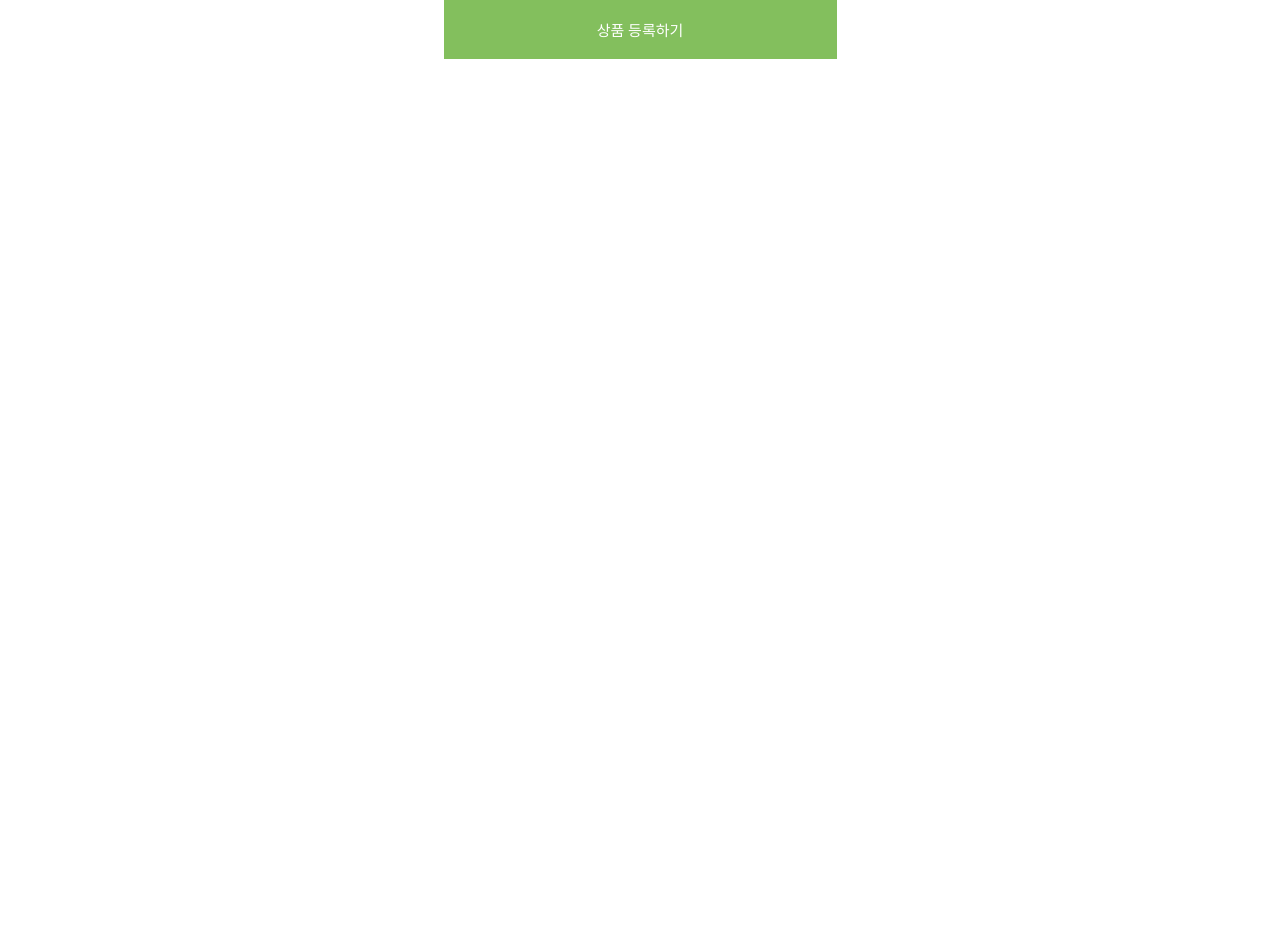
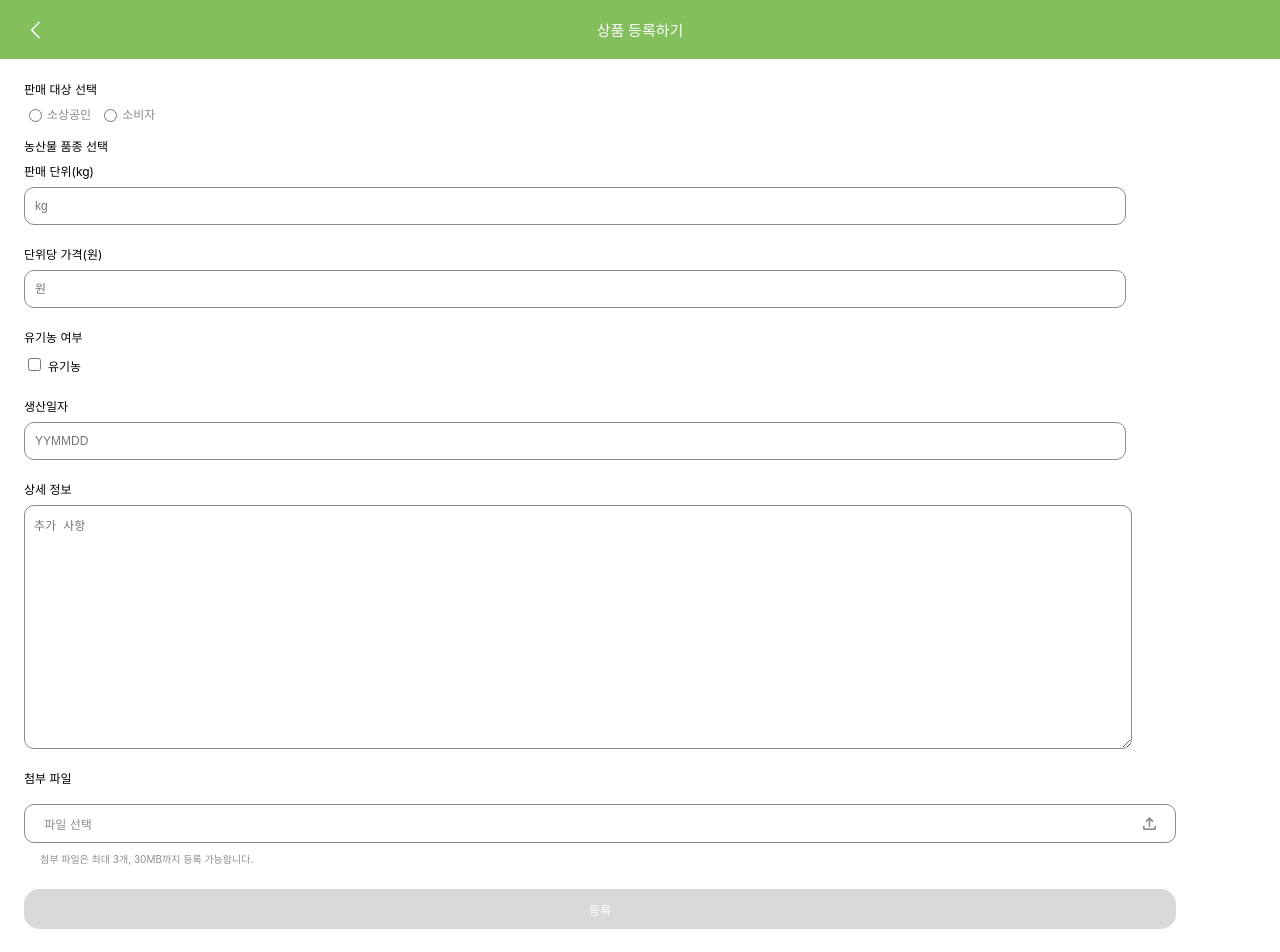
Before and after one commit to FarmX-LuralLink/LuralLink_FE, a React (Vite) app: page /upload in a window 1280 px wide. Shown: the top 952 px of the page. Before the commit the page ends 800 px from the top, so only its background shows below. Built offline with nearby package versions, Linux system fonts and the light colour scheme.

Commit message:
기능1 screen1 UI구현 완료

```diff
--- /dev/null
+++ b/src/components/checkbox.tsx
@@ -0,0 +1,46 @@
+import React from "react";
+import styled from "styled-components";
+
+const CheckBoxContainer = styled.div`
+  display: flex;
+  flex-direction: row;
+  align-items: start;
+  gap: 4px;
+  margin-bottom: 20px;
+  align-items: center;
+`;
+const CheckBoxText = styled.text`
+  display: flex;
+  align-items: center;
+  color: #000;
+  /* font-family: Inter; */
+  font-size: 12px;
+  font-style: normal;
+  font-weight: 400;
+  line-height: normal;
+`;
+
+interface CheckBoxProps {
+  category: string;
+  isChecked: boolean;
+  onChange: (checked: boolean) => void;
+}
+
+const CheckBox: React.FC<CheckBoxProps> = ({
+  category,
+  isChecked,
+  onChange,
+}) => {
+  const handleChange = (event: React.ChangeEvent<HTMLInputElement>) => {
+    onChange(event.target.checked);
+  };
+  return (
+    <CheckBoxContainer>
+      <label>
+        <input type="checkbox" checked={isChecked} onChange={handleChange} />
+      </label>
+      <CheckBoxText>{category}</CheckBoxText>
+    </CheckBoxContainer>
+  );
+};
+export default CheckBox;
--- /dev/null
+++ b/src/components/fileupload.tsx
@@ -0,0 +1,90 @@
+import React, { useState } from "react";
+import styled from "styled-components";
+import UploadIcon from "../assets/upload_icon.png";
+
+const FileUploadContainer = styled.div`
+  display: flex;
+  flex-direction: column;
+`;
+
+const FileUploadButton = styled.button`
+  border-radius: 10px;
+  border: 1px solid #8a8a8a;
+  width: 90vw;
+  height: 39px;
+  display: flex;
+  justify-content: space-between;
+  align-items: center;
+  background-color: transparent;
+`;
+
+const FileUploadText = styled.span`
+  color: #8a8a8a;
+  font-size: 12px;
+  font-style: normal;
+  font-weight: 400;
+  line-height: normal;
+`;
+const Filename = styled.text`
+  color: #8a8a8a;
+  /* font-family: Inter; */
+  font-size: 12px;
+  font-style: normal;
+  font-weight: 400;
+  line-height: normal;
+  text-align: start;
+  max-width: 90vw;
+  margin: 5px;
+  display: flex;
+  flex-direction:column;
+`;
+
+const FileUploadIcon = styled.img``;
+
+const HiddenFileInput = styled.input`
+  display: none;
+`;
+
+const FileUpload: React.FC = () => {
+  const [files, setFiles] = useState<File[]>([]);
+
+  const handleFileUpload = () => {
+    const fileInput = document.getElementById(
+      "fileUploadInput"
+    ) as HTMLInputElement;
+    fileInput.click(); // 숨겨진 input 클릭
+  };
+
+  const handleChange = (event: React.ChangeEvent<HTMLInputElement>) => {
+    if (event.target.files) {
+      const selectedFiles = Array.from(event.target.files);
+      if (selectedFiles.length + files.length <= 3) {
+        setFiles((prevFiles) => [...prevFiles, ...selectedFiles]);
+      } else {
+        alert("최대 3개 파일까지 업로드 가능합니다.");
+      }
+    }
+  };
+
+  return (
+    <FileUploadContainer>
+      <Filename>
+        {files.map((file, index) => (
+          <div key={index}>{file.name}</div>
+        ))}
+      </Filename>
+      <FileUploadButton onClick={handleFileUpload}>
+        <FileUploadText>파일 선택</FileUploadText>
+        <FileUploadIcon src={UploadIcon} alt="upload_icon" />
+      </FileUploadButton>
+      <HiddenFileInput
+        type="file"
+        id="fileUploadInput"
+        multiple
+        onChange={handleChange}
+      />
+    </FileUploadContainer>
+  );
+};
+
+export default FileUpload;
--- /dev/null
+++ b/src/components/textbox.tsx
@@ -0,0 +1,30 @@
+import React from "react";
+import styled from "styled-components";
+
+const TextBoxContainer = styled.div`
+  margin-bottom: 20px;
+  display: flex;
+  justify-content: start;
+`;
+const TextInput = styled.input`
+  border: 1px solid #8a8a8a;
+  border-radius: 10px;
+  width: 85vw;
+  height: 34px;
+  padding-left: 10px;
+  font-size: 12px;
+  flex-shrink: 0;
+`;
+
+interface TextBoxProps {
+  hinttext: string;
+}
+
+const TextBox: React.FC<TextBoxProps> = ({ hinttext }) => {
+  return (
+    <TextBoxContainer>
+      <TextInput type="text" placeholder={hinttext} />
+    </TextBoxContainer>
+  );
+};
+export default TextBox;
--- a/src/pages/uploadpage.tsx
+++ b/src/pages/uploadpage.tsx
@@ -1,15 +1,25 @@
-import React from "react";
+import React, { useState } from "react";
 import { useNavigate } from "react-router-dom";
 import styled from "styled-components";
+import BackNavigation from "../assets/back_navigation.png";
+import TextBox from "../components/textbox";
+import FileUpload from "../components/fileupload";
+import CheckBox from "../components/checkbox";
+
+const BodyContainer = styled.div`
+  display: flex;
+  flex-direction: column;
+`;
 
 const HeaderContainer = styled.header`
   display: flex;
   justify-content: center;
   align-items: center;
   background-color: #83bf5d;
-  width: 393px;
+  width: 100vw;
   height: 59px;
   flex-shrink: 0;
+  padding: 0;
 `;
 const BackButton = styled.button`
   position: absolute;
@@ -21,6 +31,13 @@ const BackButton = styled.button`
   cursor: pointer;
   display: flex;
   align-items: center;
+  justify-content: start;
+`;
+const NavImage = styled.img`
+  position: absolute;
+  left: 14px;
+  width: 12px;
+  height: 24px;
 `;
 const HeaderText = styled.text`
   color: #fff;
@@ -31,20 +48,157 @@ const HeaderText = styled.text`
   font-weight: 600;
   line-height: normal;
 `;
+const ContentContainer = styled.div`
+  display: flex;
+  padding: 21px 24px;
+  flex-direction: column;
+  justify-content: start;
+`;
+const ItemInput = styled.text`
+  color: #000;
+  /* font-family: Inter; */
+  font-size: 12px;
+  font-style: normal;
+  font-weight: 400;
+  line-height: normal;
+  text-align: start;
+  margin-bottom: 8px;
+`;
+
+const TargetSelection = styled.div`
+  padding: 0;
+  display: flex;
+  flex-direction: row;
+  gap: 8px;
+  margin-bottom: 15px;
+`;
+const RadioLabel = styled.label`
+  align-items: center;
+  display: flex;
+  gap: 22px;
+  color: #8a8a8a;
+  /* font-family: Inter; */
+  font-size: 12px;
+  font-style: normal;
+  font-weight: 400;
+  line-height: normal;
+  gap: 2px;
+`;
+const DetailInputContainer = styled.div`
+  display: flex;
+  flex-direction: column;
+`;
+const DetailInput = styled.textarea`
+  width: 85vw;
+  height: 222px;
+  display: flex;
+  text-align: start;
+  border: 1px solid #8a8a8a;
+  border-radius: 10px;
+  padding: 10px 9px;
+  font-size: 12px;
+  flex-shrink: 0;
+  margin-bottom: 20px;
+  overflow: auto;
+  text-align: top;
+`;
+const SubmitButton = styled.button`
+  background-color: #d9d9d9;
+  border-radius: 15px;
+  width: 90vw;
+  height: 40px;
+  color: white;
+  font-size: 12px;
+  font-style: normal;
+  font-weight: 400;
+  line-height: normal;
+  margin-top: 23px;
+  margin-bottom: 37px;
+  border: none;
+`;
+const FileDetailText = styled.text`
+  color: #8f8f8f;
+  /* font-family: Inter */
+  font-size: 10px;
+  font-style: normal;
+  font-weight: 400;
+  line-height: normal;
+  text-align: start;
+  margin-top: 8px;
+  margin-left: 16px;
+`;
 
 const UploadPage: React.FC = () => {
+  // 이전페이지 네비게이션버튼 조작 hook
   const navigate = useNavigate();
-
   const handleGoBack = () => {
     navigate(-1);
   };
+  // target radiobutton 조작 hook
+  const [consumer, setConsumer] = useState("");
+  const handleClickRadioButton = (e: React.ChangeEvent<HTMLInputElement>) => {
+    setConsumer(e.target.value);
+  };
+  //유기농 checkbox 조작
+  const [isChecked, setIsChecked] = useState(false);
+  const handleCheckBoxChange = (checked: boolean) => {
+    setIsChecked(checked);
+  };
   return (
-    <>
+    <BodyContainer>
       <HeaderContainer>
-        <BackButton onClick={handleGoBack}>&lt;</BackButton>
+        <BackButton onClick={handleGoBack}>
+          <NavImage src={BackNavigation} alt="back_naviagation" />
+        </BackButton>
         <HeaderText>상품 등록하기</HeaderText>
       </HeaderContainer>
-    </>
+      <ContentContainer>
+        <ItemInput>판매 대상 선택</ItemInput>
+        <TargetSelection>
+          <RadioLabel>
+            <input
+              type="radio"
+              value="소상공인"
+              checked={consumer === "소상공인"}
+              onChange={handleClickRadioButton}
+            />
+            소상공인
+          </RadioLabel>
+          <RadioLabel>
+            <input
+              type="radio"
+              value="소비자"
+              checked={consumer === "소비자"}
+              onChange={handleClickRadioButton}
+            />
+            소비자
+          </RadioLabel>
+        </TargetSelection>
+        <ItemInput>농산물 품종 선택</ItemInput>
+        <ItemInput>판매 단위(kg)</ItemInput>
+        <TextBox hinttext="kg"></TextBox>
+        <ItemInput>단위당 가격(원)</ItemInput>
+        <TextBox hinttext="원"></TextBox>
+        <ItemInput>유기농 여부</ItemInput>
+        <CheckBox
+        category="유기농"
+        isChecked={isChecked}
+        onChange={handleCheckBoxChange}
+      />
+        <ItemInput>생산일자</ItemInput>
+        <TextBox hinttext="YYMMDD"></TextBox>
+        <ItemInput>상세 정보</ItemInput>
+        <DetailInputContainer>
+          <DetailInput placeholder="추가 사항"></DetailInput>
+        </DetailInputContainer>
+        <ItemInput>첨부 파일</ItemInput>
+        <FileUpload></FileUpload>
+        <FileDetailText>
+          첨부 파일은 최대 3개, 30MB까지 등록 가능합니다.
+        </FileDetailText>
+        <SubmitButton>등록</SubmitButton>
+      </ContentContainer>
+    </BodyContainer>
   );
 };
 export default UploadPage;
```
Also changed, not shown: src/assets/back_navigation.png (added), src/assets/upload_icon.png (added).
